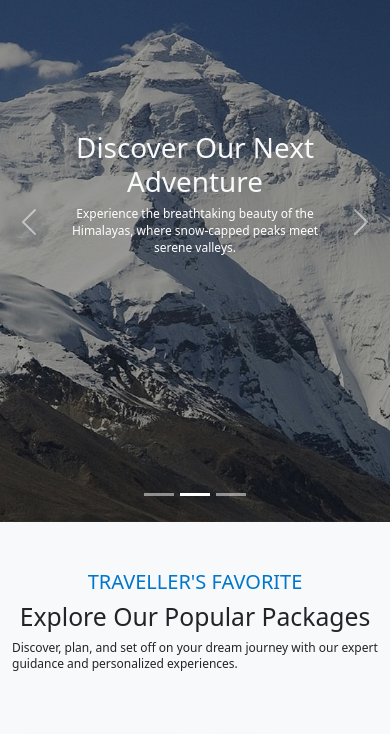
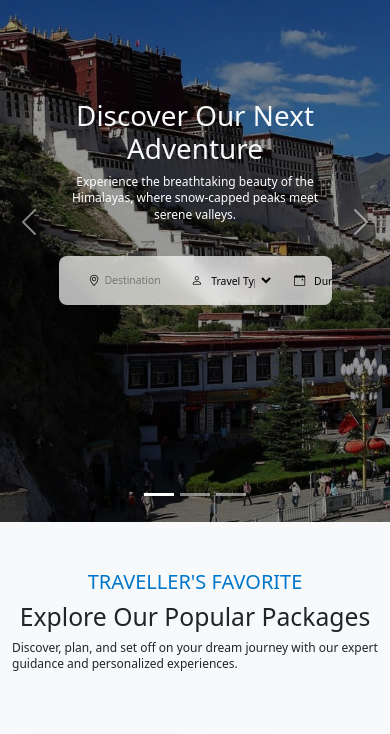
Before and after one commit to pranishch/Himalayan-Tour, a plain HTML site: page index.html in a window 390 px wide. Shown: the part 78-812 px from the top of the page. Drawn offline with nearby package versions, Linux system fonts and the light colour scheme.

Commit message:
2nd commit

```diff
--- a/index.html
+++ b/index.html
@@ -8,14 +8,15 @@
 
     <!-- Bootstrap CSS -->
     <link href="https://cdn.jsdelivr.net/npm/bootstrap@5.3.2/dist/css/bootstrap.min.css" rel="stylesheet">
-
+    <!-- Bootstrap Icons -->
+    <link rel="stylesheet" href="https://cdn.jsdelivr.net/npm/bootstrap-icons@1.11.1/font/bootstrap-icons.css">
     <!-- Custom CSS -->
     <link rel="stylesheet" href="style.css">
 </head>
 
 <body>
 
-   <div id="mainCarousel" class="carousel slide position-relative" data-bs-ride="carousel">
+    <div id="mainCarousel" class="carousel slide position-relative" data-bs-ride="carousel">
         <!-- Navbar overlay -->
         <div class="position-absolute top-0 start-0 w-100 p-3" style="z-index: 10;">
             <div class="container d-flex justify-content-between align-items-center">
@@ -67,7 +68,47 @@
             <div class="carousel-caption d-flex flex-column justify-content-center align-items-center h-100">
                 <h1>Discover Our Next Adventure</h1>
                 <p>Experience the breathtaking beauty of the Himalayas, where snow-capped peaks meet serene valleys.</p>
+
+                <!-- Search Form -->
+                <form class="search-form d-flex flex-wrap align-items-center mt-3">
+
+                <!-- Destination -->
+                <div class="form-item d-flex align-items-center">
+                    <i class="bi bi-geo-alt me-2"></i>
+                    <input type="text" class="form-input w-100" placeholder="Destination">
+                </div>
+
+                <div class="form-divider"></div>
+
+                <!-- Travel Type -->
+                <div class="form-item d-flex align-items-center">
+                    <i class="bi bi-person me-2"></i>
+                    <select class="form-input w-100">
+                    <option selected>Travel Type</option>
+                    <option value="1">Solo</option>
+                    <option value="2">Family</option>
+                    <option value="3">Group</option>
+                    </select>
+                </div>
+
+                <div class="form-divider"></div>
+
+                <!-- Duration -->
+                <div class="form-item d-flex align-items-center">
+                    <i class="bi bi-calendar-event me-2"></i>
+                    <select class="form-input w-100">
+                    <option selected>Duration</option>
+                    <option value="1">3 Days</option>
+                    <option value="2">7 Days</option>
+                    <option value="3">14 Days</option>
+                    </select>
+                </div>
+
+                <!-- Search Button -->
+                <button type="submit" class="btn btn-primary ms-3">Search</button>
+                </form>
             </div>
+
             <div class="carousel-item active">
                 <img src="assets/slide1.jpg" class="d-block w-100" alt="Slide 1">
             </div>
--- a/style.css
+++ b/style.css
@@ -78,6 +78,44 @@ h5{
 .contact-btn {
     margin-left: 20px;
 }
+/* Search form container */
+.search-form {
+  background: rgba(255, 255, 255, 0.7);
+  backdrop-filter: blur(8px);
+  border-radius: 8px;
+  padding: 10px 20px;
+  gap: 15px;
+}
+
+/* Items inside the form */
+.form-item {
+  padding: 5px 10px;
+  font-size: 15px;
+  color: #000;
+  flex: 1;
+}
+
+/* Input & select without box borders */
+.form-input {
+  border: none;
+  outline: none;
+  background: transparent;
+  font-size: 15px;
+  color: #000;
+}
+
+/* Divider */
+.form-divider {
+  width: 1px;
+  height: 30px;
+  background: rgba(0,0,0,0.2);
+}
+
+/* Button */
+.search-form .btn-primary {
+  border-radius: 6px;
+  padding: 8px 20px;
+}
 
 @media (max-width: 767px) {
     .navbar-brand img {
@@ -93,6 +131,45 @@ h5{
         line-height: 1.4;
         padding: 0;
     }
+   /* Search Form: all in one row, very compact */
+    .search-form {
+        flex-direction: row !important;
+        flex-wrap: nowrap !important;
+        justify-content: space-between;
+        gap: 0 !important; /* reduced gap */
+        width: 100%;
+        overflow-x: auto; /* horizontal scroll if needed */
+    }
+
+    .search-form .form-item {
+        flex: 0 0 auto;
+        display: flex;
+        align-items: center;
+        min-width: 60px; /* smaller width */
+        margin: 0 !important;
+        width: auto;
+    }
+
+    .search-form .form-item i {
+        margin-right: 0.1rem !important; /* smaller icon spacing */
+        font-size: 0.7rem;
+    }
+
+    .search-form .form-input {
+        font-size: 0.65rem; /* smaller font */
+        padding: 0.1rem 0.2rem; /* smaller padding */
+        width: 70px !important; /* compact input width */
+    }
+
+    .search-form button {
+        font-size: 0.65rem !important; /* smaller button font */
+        padding: 0.1rem 0.25rem !important; /* compact padding */
+        flex: 0 0 auto;
+    }
+
+    .form-divider {
+        display: none; /* hide dividers */
+    }
 }
 @media (max-width: 991px) {
     .navbar-collapse {
```
